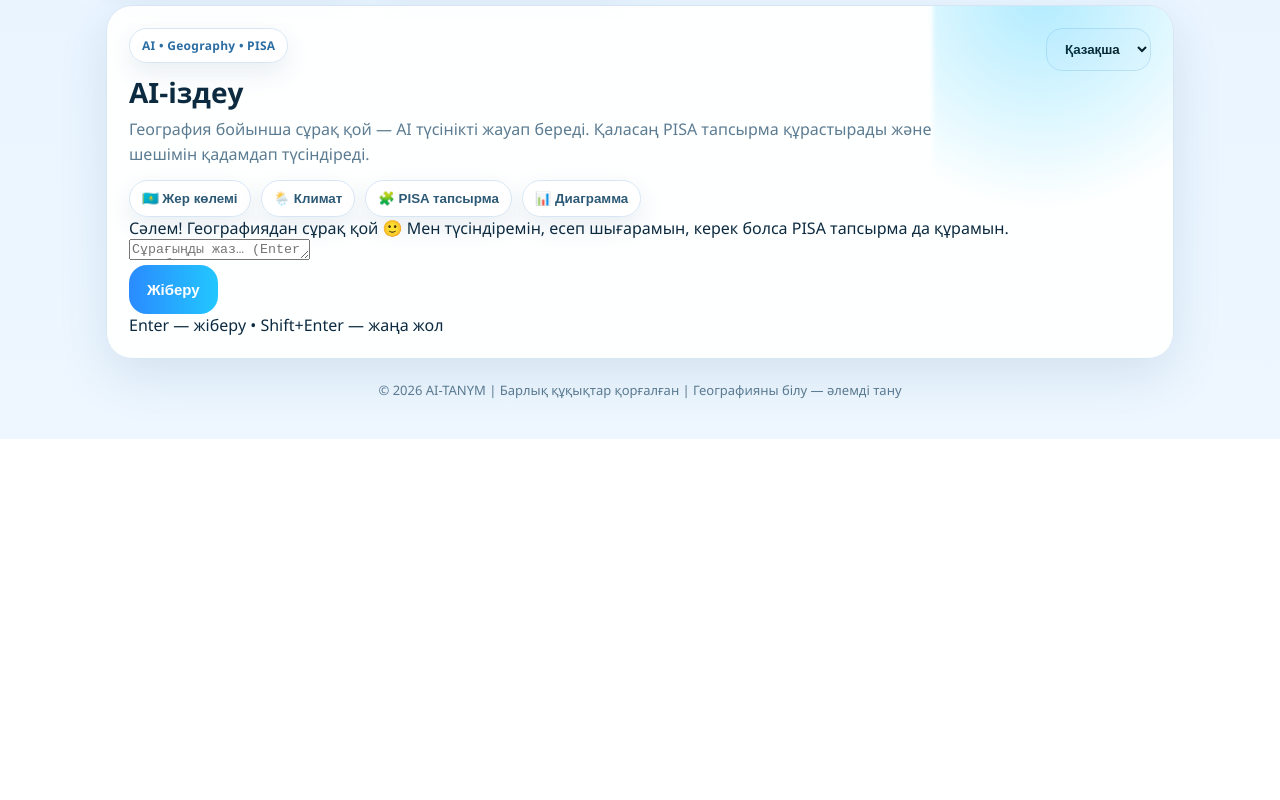
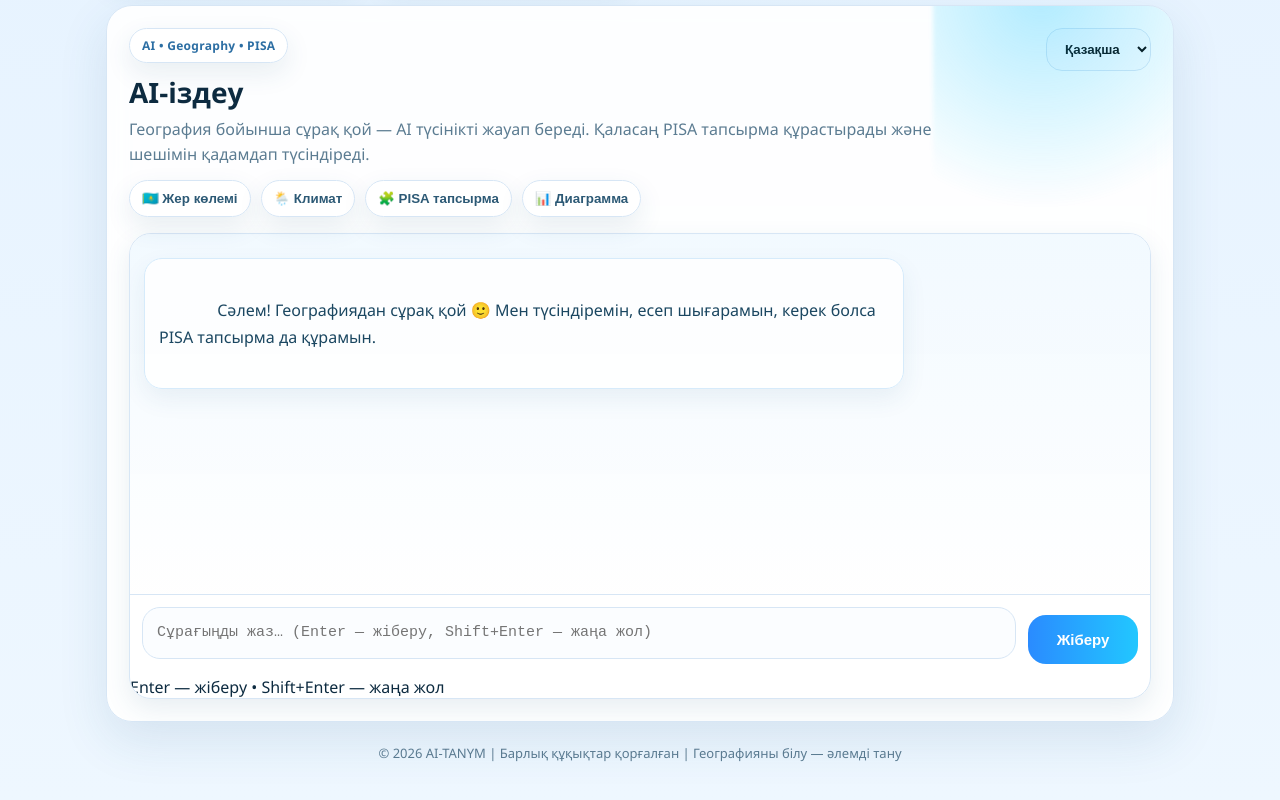
Before and after one commit to enadirov93-ship-it/geo-ai-demo, a plain HTML site: page frontend/index.html in a window 1280 px wide. Shown: the part 986-1786 px from the top of the page. Before the commit the page ends 1425 px from the top, so only its background shows below. Drawn offline with Linux system fonts and the light colour scheme.

Commit message:
Update style.css

```diff
--- a/frontend/style.css
+++ b/frontend/style.css
@@ -425,3 +425,95 @@
   font-weight:800;
 }
 .mini-ai:hover{ transform: translateY(-1px); }
+/* ===== AI CHAT upgrade (only inside #ai-search) ===== */
+
+#ai-search .ai-chat{
+  margin-top:16px;
+  border-radius: 22px;
+  border: 1px solid var(--stroke);
+  background: rgba(255,255,255,0.55);
+  box-shadow: var(--shadow2);
+  overflow:hidden;
+}
+
+#ai-search .ai-chat__body{
+  padding: 14px 14px 10px;
+  height: 360px;                 /* можно менять */
+  overflow:auto;
+  background: linear-gradient(180deg, rgba(239,248,255,.85), rgba(255,255,255,.55));
+  scroll-behavior:smooth;
+}
+
+@media(max-width:560px){
+  #ai-search .ai-chat__body{ height: 420px; }
+}
+
+#ai-search .ai-msg{
+  display:flex;
+  margin: 10px 0;
+}
+
+#ai-search .ai-msg.user{ justify-content:flex-end; }
+#ai-search .ai-msg.ai{ justify-content:flex-start; }
+
+#ai-search .ai-bubble{
+  max-width: min(78%, 760px);
+  padding: 12px 14px;
+  border-radius: 18px;
+  border: 1px solid #d6ebfb;
+  background: #ffffffd9;
+  color:#1b4761;
+  line-height:1.65;
+  white-space:pre-wrap;
+  word-break: break-word;
+  box-shadow: 0 10px 24px rgba(35,90,130,.08);
+}
+
+#ai-search .ai-msg.user .ai-bubble{
+  background: linear-gradient(90deg, rgba(42,139,255,.18), rgba(34,199,255,.18));
+  border-color: rgba(42,139,255,.22);
+}
+
+#ai-search .ai-chat__bar{
+  display:flex;
+  gap:12px;
+  padding: 12px;
+  border-top: 1px solid var(--stroke);
+  background: rgba(255,255,255,0.75);
+  align-items:flex-end;
+}
+
+#ai-search .ai-input-wrap{
+  flex:1;
+  position:relative;
+}
+
+#ai-search .ai-input{
+  width:100%;
+  resize:none;
+  min-height: 52px;
+  max-height: 180px;
+  padding: 14px 14px;
+  border-radius: 18px;
+  border: 1px solid var(--stroke);
+  background:#fbfdff;
+  outline:none;
+  font-size: 15px;
+  line-height: 1.4;
+}
+
+#ai-search .ai-input:focus{
+  border-color: rgba(42,139,255,.35);
+  box-shadow: 0 0 0 5px rgba(42,139,255,.10);
+}
+
+#ai-search .ai-send{
+  white-space:nowrap;
+  min-width: 110px;
+}
+
+/* маленький “typing” вид */
+#ai-search .ai-typing{
+  opacity:.8;
+  font-style: italic;
+}
```
